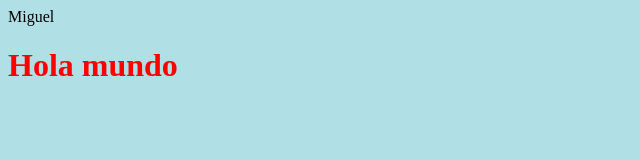
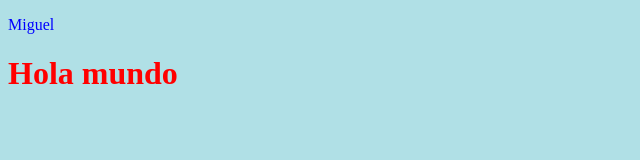
Before and after one commit to miguelperez-ui/miguelperez-ui.github.io, a plain HTML site: page index.html in a window 1280 px wide. Shown: the whole page, without its empty margins (0-640 px from the left). Drawn offline with Linux system fonts and the light colour scheme.

Commit message:
Update index.html

```diff
--- a/index.html
+++ b/index.html
@@ -10,7 +10,7 @@
      h1 {color: red;}
      p {color: blue;}
      </style>
-    <tittle><p1>Miguel</p1></tittle>
+    <tittle><p>Miguel</p></tittle>
   </head>
   <body><h1>Hola mundo</h1></body>
 </html>
```
